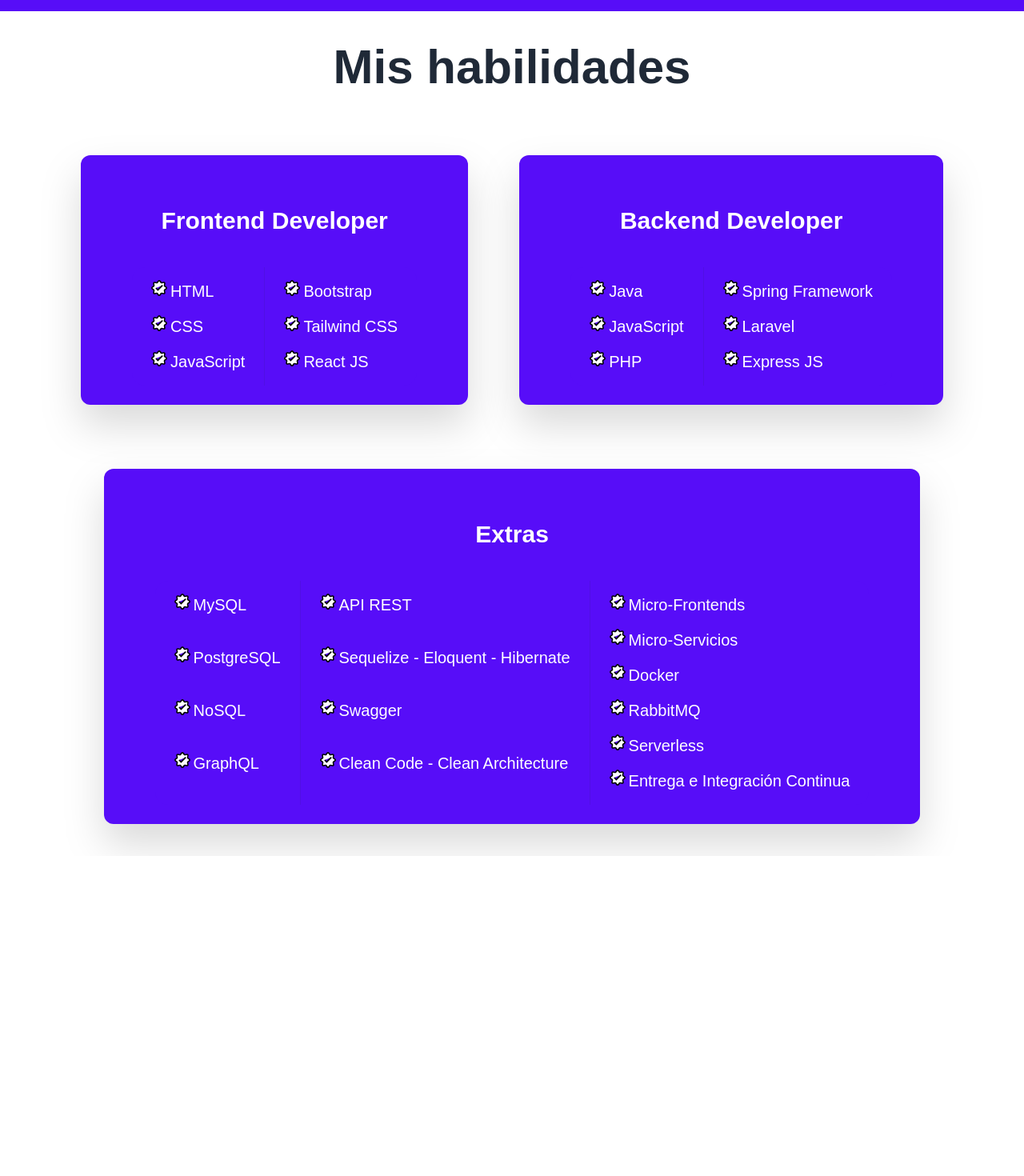
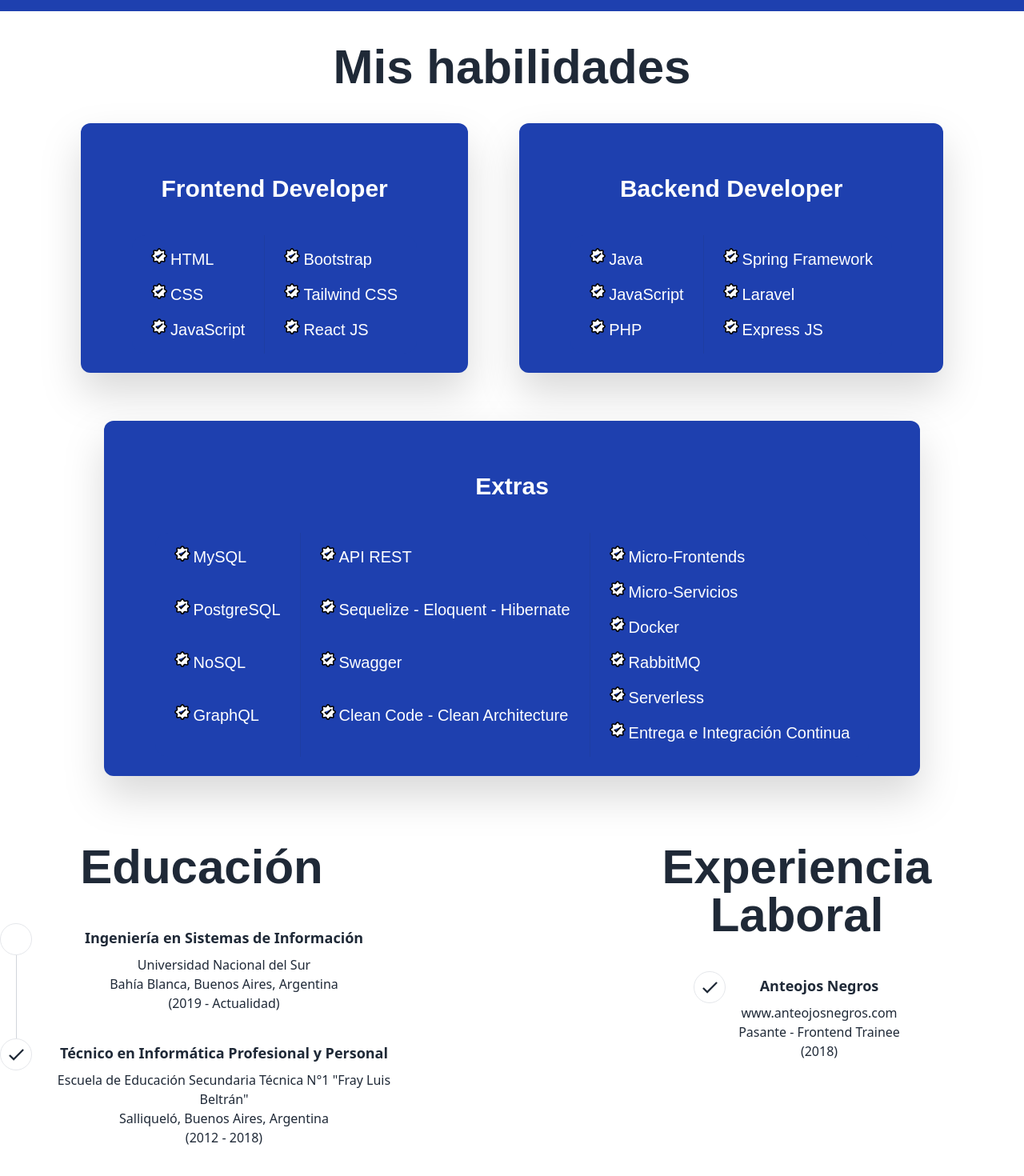
Before and after one commit to FerminAlvarez/Portfolio, a React (Create React App) app: page / in a window 1280 px wide. Shown: the part 1010-2480 px from the top of the page at 80% size. Before the commit the page ends 2080 px from the top, so only its background shows below. Built offline with nearby package versions, Linux system fonts and the light colour scheme.

Commit message:
Cualification

```diff
--- a/src/App.js
+++ b/src/App.js
@@ -2,6 +2,7 @@
 import DownloadCV from "./components/downloadcv";
 import Hero from "./components/hero";
 import Skills from "./components/skills";
+import Qualification from "./components/qualification";
 
 function App() {
   return (
@@ -9,6 +10,7 @@
       <Hero />
       <DownloadCV />
       <Skills/>
+      <Qualification/>
     </div>
   );
 }
--- a/src/components/backendcard.js
+++ b/src/components/backendcard.js
@@ -1,11 +1,11 @@
 import { GrValidate } from "react-icons/gr";
 export default function BackendCard() {
   return (
-    <div className="bg-primary text-primary-content rounded-xl px-16 py-6 whitespace-nowrap drop-shadow-2xl">
+    <div className="bg-blue-800 text-primary-content rounded-xl px-16 py-6 whitespace-nowrap drop-shadow-2xl">
       <h1 className="text-3xl font-bold title-hero text-white my-10 justify-center">
         Backend Developer
       </h1>
-      <div className="stats flex bg-primary text-primary-content">
+      <div className="stats flex bg-blue-800 text-primary-content">
         <div className="stat flex-col justify-center align-middle space-y-4">
           <div className="title-hero text-xl flex space-x-1 fill-white">
             <GrValidate/>
--- /dev/null
+++ b/src/components/career.js
@@ -0,0 +1,26 @@
+import { IoMdCheckmark } from "react-icons/io";
+
+export default function Career() {
+  return (
+    <div className="lg:py-6 lg:pr-16 flex flex-col">
+      <h1 className="text-4xl sm:text-6xl font-bold title-hero text-base-content dark:text-white mt-10">
+        Experiencia Laboral
+      </h1>
+      <div className="flex mx-auto my-10">
+        <div className="flex flex-col items-center mr-4">
+          <div>
+            <div className="flex items-center justify-center w-10 h-10 border rounded-full">
+              <IoMdCheckmark size={25} />
+            </div>
+          </div>
+        </div>
+        <div className="pt-1 pb-8">
+          <p className="mb-2 text-lg font-bold">Anteojos Negros</p>
+          <p className="">www.anteojosnegros.com</p>
+          <p className="">Pasante - Frontend Trainee</p>
+          <p className="">(2018)</p>
+        </div>
+      </div>
+    </div>
+  );
+}
--- a/src/components/downloadcv.js
+++ b/src/components/downloadcv.js
@@ -1,7 +1,7 @@
 import { BsFileEarmarkText } from "react-icons/bs";
 export default function DownloadCV() {
   return (
-    <div className="bg-primary ">
+    <div className="bg-blue-800 ">
       <a href="" className="btn btn-lg my-20 transform transition duration-300 hover:scale-125">
         Descargar CV
         <span className="text-xl ml-2">
--- /dev/null
+++ b/src/components/education.js
@@ -0,0 +1,46 @@
+import { IoMdCheckmark } from "react-icons/io";
+
+export default function Education() {
+  return (
+    <div className="lg:py-6 lg:pr-16 flex flex-col">
+      <h1 className="text-4xl sm:text-6xl font-bold title-hero text-base-content dark:text-white mt-10">
+        Educación
+      </h1>
+      <div className="flex mx-auto mt-10">
+        <div className="flex flex-col items-center mr-4">
+          <div>
+            <div className="flex items-center justify-center w-10 h-10 border rounded-full"></div>
+          </div>
+          <div className="w-px h-full bg-gray-300" />
+        </div>
+        <div className="pt-1 pb-8 w-[28rem]">
+          <p className="mb-2 text-lg font-bold">
+            Ingeniería en Sistemas de Información
+          </p>
+          <p className="">Universidad Nacional del Sur</p>
+          <p className="">Bahía Blanca, Buenos Aires, Argentina</p>
+          <p className="">(2019 - Actualidad)</p>
+        </div>
+      </div>
+      <div className="flex">
+        <div className="flex flex-col items-center mr-4">
+          <div>
+            <div className="flex items-center justify-center w-10 h-10 border rounded-full">
+              <IoMdCheckmark size={25} />
+            </div>
+          </div>
+        </div>
+        <div className="pt-1 pb-8 w-[28rem]">
+          <p className="mb-2 text-lg font-bold">
+            Técnico en Informática Profesional y Personal
+          </p>
+          <p className="">
+            Escuela de Educación Secundaria Técnica N°1 "Fray Luis Beltrán"
+          </p>
+          <p className="">Salliqueló, Buenos Aires, Argentina</p>
+          <p className="">(2012 - 2018)</p>
+        </div>
+      </div>
+    </div>
+  );
+}
--- a/src/components/extrascard.js
+++ b/src/components/extrascard.js
@@ -1,11 +1,11 @@
 import { GrValidate } from "react-icons/gr";
 export default function ExtrasCard() {
   return (
-    <div className="bg-primary text-primary-content rounded-xl px-16 py-6 whitespace-nowrap drop-shadow-2xl">
+    <div className="bg-blue-800 text-primary-content rounded-xl px-16 py-6 whitespace-nowrap drop-shadow-2xl">
       <h1 className="text-3xl font-bold title-hero text-white my-10 justify-center">
         Extras
       </h1>
-      <div className="stats flex-col bg-primary text-primary-content grid-flow-row xl:grid-flow-col">
+      <div className="stats flex-col bg-blue-800 text-primary-content grid-flow-row xl:grid-flow-col">
         <div className="stat flex-col justify-center align-middle space-y-4">
           <div className="title-hero text-xl flex space-x-1 fill-white ">
             <GrValidate/>
--- a/src/components/frontendcard.js
+++ b/src/components/frontendcard.js
@@ -1,11 +1,11 @@
 import { GrValidate } from "react-icons/gr";
 export default function FrontEndCard() {
   return (
-    <div className="bg-primary text-primary-content rounded-xl px-16 py-6 whitespace-nowrap my-10 drop-shadow-2xl">
+    <div className="bg-blue-800 text-primary-content rounded-xl px-16 py-6 whitespace-nowrap my-10 drop-shadow-2xl">
       <h1 className="text-3xl font-bold title-hero text-white my-10 justify-center">
         Frontend Developer
       </h1>
-      <div className="stats flex bg-primary text-primary-content">
+      <div className="stats flex bg-blue-800 text-primary-content">
         <div className="stat flex-col justify-center align-middle space-y-4">
           <div className="title-hero text-xl flex space-x-1 fill-white">
             <GrValidate/>
--- /dev/null
+++ b/src/components/qualification.js
@@ -0,0 +1,14 @@
+import { IoMdCheckmark } from "react-icons/io";
+import Career from "./career";
+import Education from "./education";
+
+export default function Qualification() {
+  return (
+    <div className="min-h-screen">
+      <div className="flex flex-row justify-center space-x-52 ">
+        <Education />
+        <Career />
+      </div>
+    </div>
+  );
+}
--- a/src/components/skills.js
+++ b/src/components/skills.js
@@ -4,14 +4,14 @@
 export default function Skills() {
   return (
     <div>
-      <h1 className="text-5xl sm:text-6xl font-bold title-hero text-base-content dark:text-white my-10">
+      <h1 className="text-5xl sm:text-6xl font-bold title-hero text-base-content dark:text-white mt-10">
         Mis habilidades
       </h1>
       <div className="flex items-center justify-center flex-col xl:flex-row xl:space-x-16">
         <FrontEndCard />
         <BackendCard />
       </div>
-      <div className="flex items-center justify-center flex-col xl:flex-row xl:space-x-16 my-10">
+      <div className="flex items-center justify-center flex-col xl:flex-row xl:space-x-16 my-5">
         <ExtrasCard />
       </div>
     </div>
```
